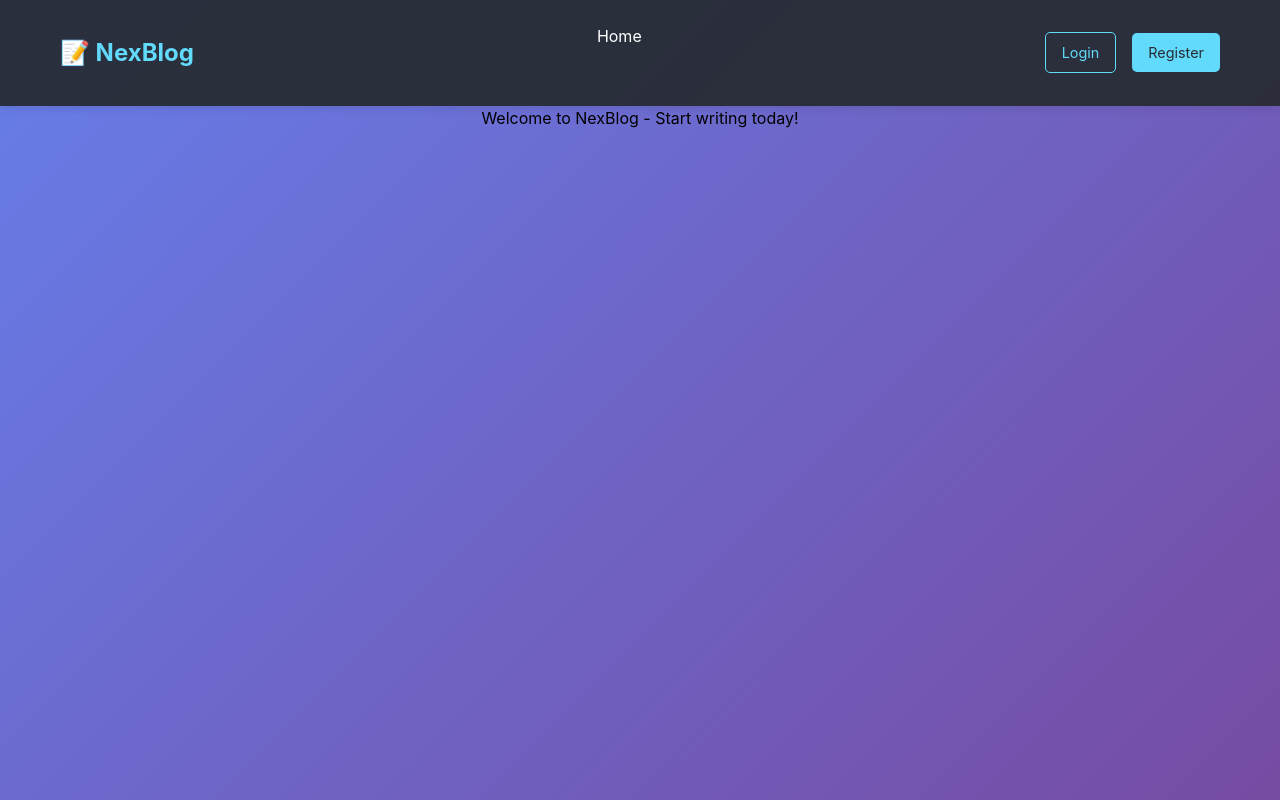
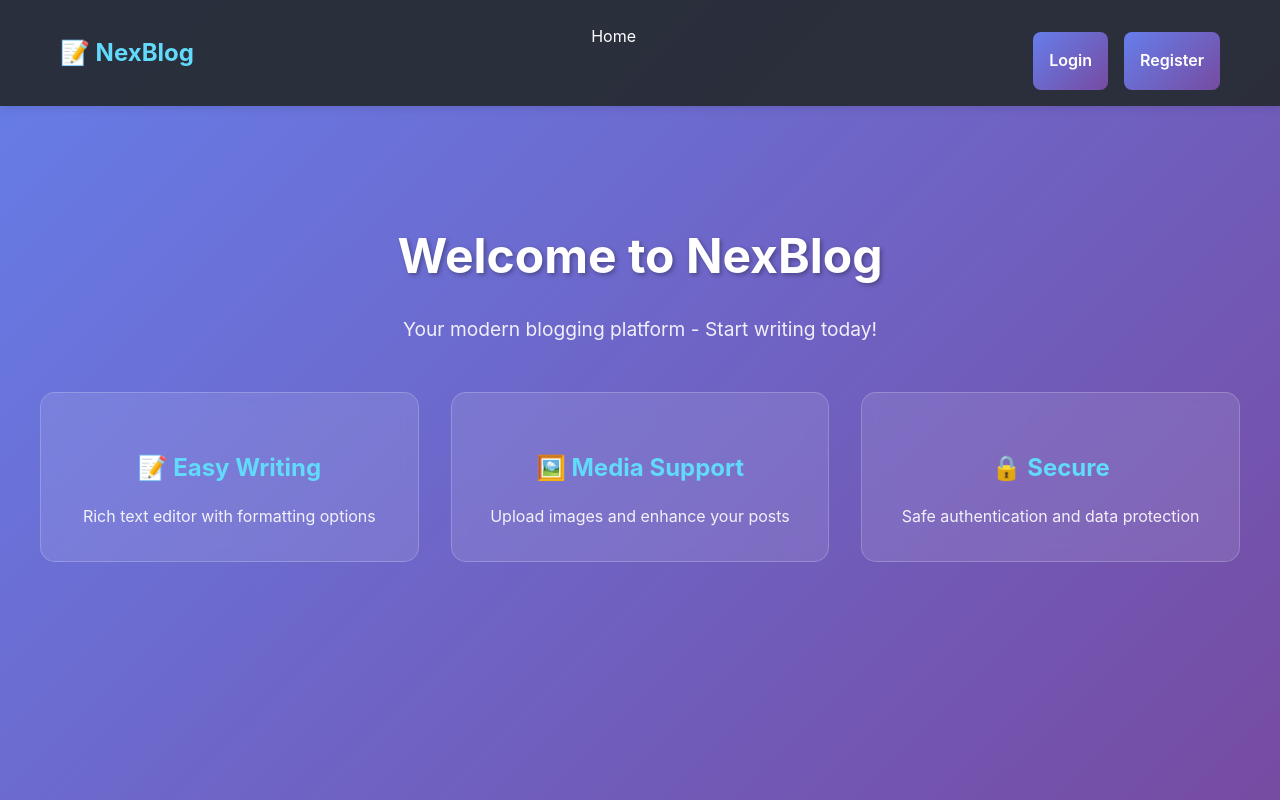
Before and after one commit to gechjs/NexBlog, a React (Create React App) app in the folder client/: page / in a window 1280 px wide. Built offline with nearby package versions, Linux system fonts and the light colour scheme; no server answers; the HTML template or start-up script is replaced by a standard one.

Commit message:
Update App.js with complete page routing and enhance homepage with feature cards

```diff
--- a/client/src/App.css
+++ b/client/src/App.css
@@ -36,3 +36,78 @@ nav a:hover {
   text-decoration: underline;
   background-color: rgba(97, 218, 251, 0.1);
 }
+
+.main-content {
+  padding: 2rem 0;
+}
+
+.welcome-section {
+  text-align: center;
+  color: white;
+  padding: 3rem 0;
+}
+
+.welcome-section h1 {
+  font-size: 3rem;
+  margin-bottom: 1rem;
+  font-weight: 700;
+  text-shadow: 2px 2px 4px rgba(0, 0, 0, 0.3);
+}
+
+.welcome-section p {
+  font-size: 1.2rem;
+  margin-bottom: 3rem;
+  opacity: 0.9;
+}
+
+.feature-cards {
+  display: grid;
+  grid-template-columns: repeat(auto-fit, minmax(250px, 1fr));
+  gap: 2rem;
+  margin-top: 3rem;
+}
+
+.feature-card {
+  background: rgba(255, 255, 255, 0.1);
+  backdrop-filter: blur(10px);
+  padding: 2rem;
+  border-radius: 15px;
+  border: 1px solid rgba(255, 255, 255, 0.2);
+  transition: transform 0.3s ease, box-shadow 0.3s ease;
+}
+
+.feature-card:hover {
+  transform: translateY(-5px);
+  box-shadow: 0 10px 30px rgba(0, 0, 0, 0.2);
+}
+
+.feature-card h3 {
+  font-size: 1.5rem;
+  margin-bottom: 1rem;
+  color: #61dafb;
+}
+
+.feature-card p {
+  font-size: 1rem;
+  opacity: 0.9;
+  margin: 0;
+}
+
+@media (max-width: 768px) {
+  .welcome-section h1 {
+    font-size: 2rem;
+  }
+
+  .welcome-section p {
+    font-size: 1rem;
+  }
+
+  .feature-cards {
+    grid-template-columns: 1fr;
+    gap: 1.5rem;
+  }
+
+  .feature-card {
+    padding: 1.5rem;
+  }
+}
--- a/client/src/App.js
+++ b/client/src/App.js
@@ -1,6 +1,9 @@
 import React from 'react';
 import { BrowserRouter as Router, Routes, Route } from 'react-router-dom';
 import Header from './components/Header';
+import Login from './pages/Login';
+import Register from './pages/Register';
+import CreatePost from './pages/CreatePost';
 import './App.css';
 
 function App() {
@@ -10,10 +13,27 @@ function App() {
         <Header />
         <main className="main-content">
           <Routes>
-            <Route path="/" element={<div>Welcome to NexBlog - Start writing today!</div>} />
-            <Route path="/login" element={<div>Login Page - Coming Soon</div>} />
-            <Route path="/register" element={<div>Register Page - Coming Soon</div>} />
-            <Route path="/create" element={<div>Create Post - Coming Soon</div>} />
+            <Route path="/" element={<div className="welcome-section">
+              <h1>Welcome to NexBlog</h1>
+              <p>Your modern blogging platform - Start writing today!</p>
+              <div className="feature-cards">
+                <div className="feature-card">
+                  <h3>📝 Easy Writing</h3>
+                  <p>Rich text editor with formatting options</p>
+                </div>
+                <div className="feature-card">
+                  <h3>🖼️ Media Support</h3>
+                  <p>Upload images and enhance your posts</p>
+                </div>
+                <div className="feature-card">
+                  <h3>🔒 Secure</h3>
+                  <p>Safe authentication and data protection</p>
+                </div>
+              </div>
+            </div>} />
+            <Route path="/login" element={<Login />} />
+            <Route path="/register" element={<Register />} />
+            <Route path="/create" element={<CreatePost />} />
           </Routes>
         </main>
       </div>
```
